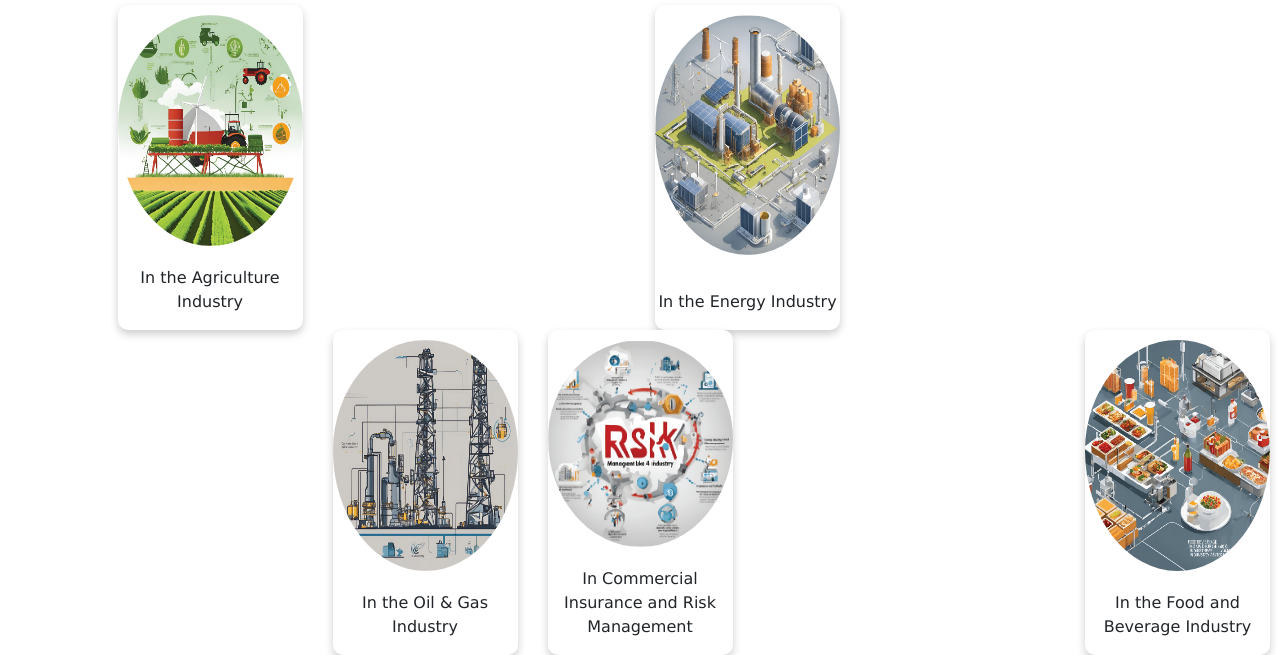
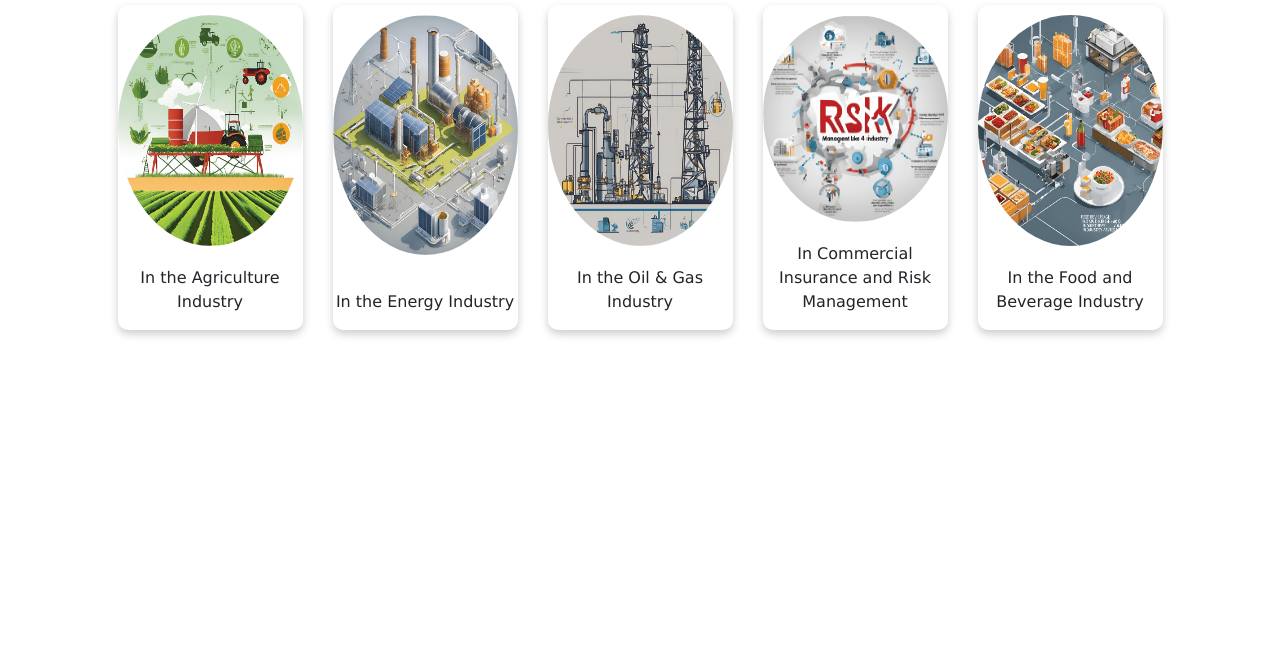
Before and after one commit to codingwithmeow/casestudy2, a plain HTML site: page index.html in a window 1280 px wide. Shown: the part 237-892 px from the top of the page. After the commit the page ends 800 px from the top, so only its background shows below. Drawn offline with Linux system fonts and the light colour scheme.

Commit message:
modified:   index.html

```diff
--- a/index.html
+++ b/index.html
@@ -24,7 +24,7 @@
           <a class="nav-link" href="">Products</a>
         </li>
         <li class="nav-item">
-          <a class="nav-link" href="index.html">Case Principles</a>
+          <a class="nav-link" href="case2.html">Case Principles</a>
         </li>
       </ul>
     </div>
@@ -33,14 +33,14 @@
 
         <div class="galery">
           <div class="row">
-            <div class="col-xl-2 col-lg-2 offset-xl-1 offset-lg-1 col-md-2 offset-md-1 col-sm-4 custom-spacing col-6 offset-3">
+            <div class="col-xl-2 col-lg-2 offset-xl-1 offset-lg-1 col-md-2 offset-md-1 col-sm-4 custom-spacing col-6 offset-3 offset-sm-0">
               <a href="agriculture.html" class="no-link-style">
                 <div class="card home_page">
                   <img src="images/agri_pic.png" alt="" width="456" height="456" class="rounded-circle img-fluid">
                   <p class="card-content">In the Agriculture Industry</p></div>
               </a>
             </div>
-            <div class="col-xl-2 col-lg-2 col-md-2 col-sm-4 custom-spacing col-6 offset-3">
+            <div class="col-xl-2 col-lg-2 col-md-2 col-sm-4 custom-spacing col-6 offset-3 offset-sm-0">
               <a href="energy.html" class="no-link-style">
                 <div class="card home_page">
                   <img src="images/elec_pic.png" width="457" height="457" alt="" class="img-fluid rounded-circle">
@@ -48,7 +48,7 @@
                   </div>
               </a>
               </div>
-            <div class="col-xl-2 col-lg-2 col-md-2 col-sm-4 custom-spacing col-6 offset-3">
+            <div class="col-xl-2 col-lg-2 col-md-2 col-sm-4 custom-spacing col-6 offset-3 offset-sm-0">
               <a href="oandg.html" class="no-link-style">
                 <div class="card home_page">
                   <img src="images/oil_pic.png" width="452" height="451" alt="" class="img-fluid rounded-circle">
@@ -63,7 +63,7 @@
                   </div>
               </a>
               </div>
-            <div class="col-xl-2 col-lg-2 col-md-2 col-sm-4 custom-spacing col-6 offset-3">
+            <div class="col-xl-2 col-lg-2 col-md-2 col-sm-4 custom-spacing col-6 offset-3 offset-sm-0">
               <a href="fandb.html" class="no-link-style">
                 <div class="card home_page">
                   <img src="images/f&amp;b_pic.png" width="453" height="454" alt="" class="img-fluid rounded-circle">
```
